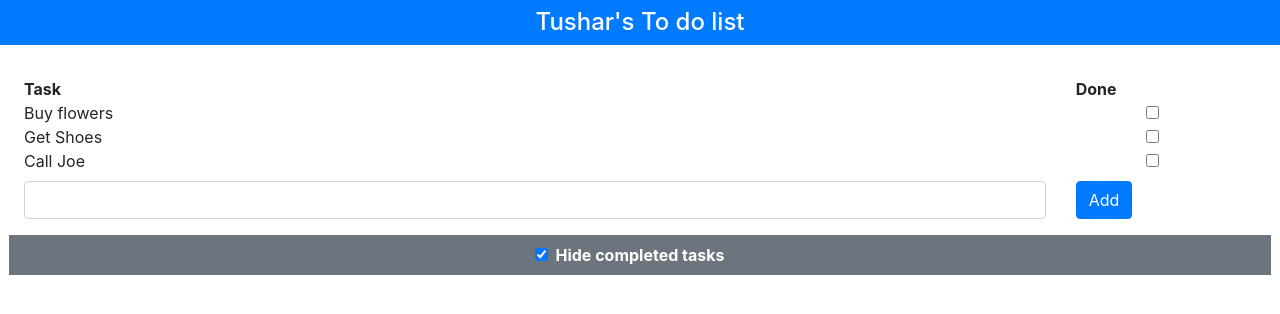
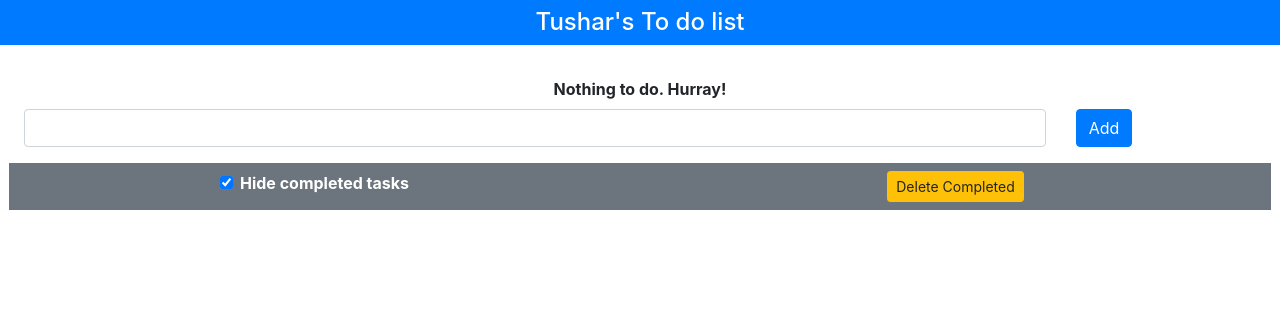
Before and after one commit to tusharbakshi6/provue2practice, a Vue app: page / in a window 1280 px wide. Shown: the top 314 px of the page. Built offline with nearby package versions, Linux system fonts and the light colour scheme.

Commit message:
Chapte 1 Completed

```diff
--- a/src/App.vue
+++ b/src/App.vue
@@ -1,9 +1,13 @@
 <template>
   <div id="app">
-    <h4 class="bg-primary text-white text-center p-2">
-      {{name}}'s To do list
-    </h4>
+    <h4 class="bg-primary text-white text-center p-2">{{name}}'s To do list</h4>
     <div class="container-fluid p-4">
+      <div v-if="filteredTasks.length == 0" class="row">
+        <div class="col text-center">
+          <b>Nothing to do. Hurray!</b>
+        </div>
+      </div>
+      <div v-else>
         <div class="row">
           <div class="col font-weight-bold">Task</div>
           <div class="col-2 font-weight-bold">Done</div>
@@ -11,12 +15,13 @@
         <div class="row" v-for="t in filteredTasks" v-bind:key="t.action">
           <div class="col">{{t.action}}</div>
           <div class="col-2 text-center">
-          <input type="checkbox" class="form-check-input" v-model="t.done"/>
+            <input type="checkbox" class="form-check-input" v-model="t.done">
+          </div>
         </div>
       </div>
       <div class="row py-2">
         <div class="col">
-          <input v-model="newItemText" class="form-control"/>
+          <input v-model="newItemText" class="form-control">
         </div>
         <div class="col-2">
           <button class="btn btn-primary" v-on:click="addNewTodo">Add</button>
@@ -24,10 +29,13 @@
       </div>
       <div class="row bg-secondary py-2 mt-2 text-white">
         <div class="col text-center">
-          <input type="checkbox" v-model="hideCompleted" class="form-check-input" />
-          <label class="form-check-label font-weight-bold">
-            Hide completed tasks
-          </label>
+          <input type="checkbox" v-model="hideCompleted" class="form-check-input">
+          <label class="form-check-label font-weight-bold">Hide completed tasks</label>
+        </div>
+        <div class="col text-center">
+          <button type="button" class="btn btn-sm btn-warning" v-on:click="deleteCompleted">
+            Delete Completed
+          </button>
         </div>
       </div>
     </div>
@@ -36,33 +44,40 @@
 
 <script>
 export default {
-  name: 'app',
-  data(){
+  name: "app",
+  data() {
     return {
       name: "Tushar",
-      tasks: [
-        { action: "Buy flowers", done:false},
-        { action: "Get Shoes", done: false },
-        { action: "Collect Tickets", done: true },
-        { action: "Call Joe", done: false }
-      ],
+      tasks: [],
       hideCompleted: true,
       newItemText: ""
+    };
+  },
+  computed: {
+    filteredTasks() {
+      return this.hideCompleted ? this.tasks.filter(t => !t.done) : this.tasks;
     }
   },
-  computed:{
-    filteredTasks(){
-      return this.hideCompleted ? this.tasks.filter(t =>!t.done) : this.tasks;
-    }
-  },
-  methods:{
-    addNewTodo(){
+  methods: {
+    addNewTodo() {
       this.tasks.push({
         action: this.newItemText,
         done: false
       });
+      this.storeData();
       this.newItemText = "";
+    },
+    storeData(){
+      localStorage.setItem("todos", JSON.stringify(this.tasks));
+    },
+    deleteCompleted(){
+      this.tasks = this.tasks.filter(item=>!item.done);
+      this.storeData();
     }
+  },
+  created() {
+    let data = localStorage.getItem("todos");
+    if (data != null) this.tasks = JSON.parse(data);
   }
-}
+};
 </script>
```
Lines whose indentation alone changed are shown as unchanged.
